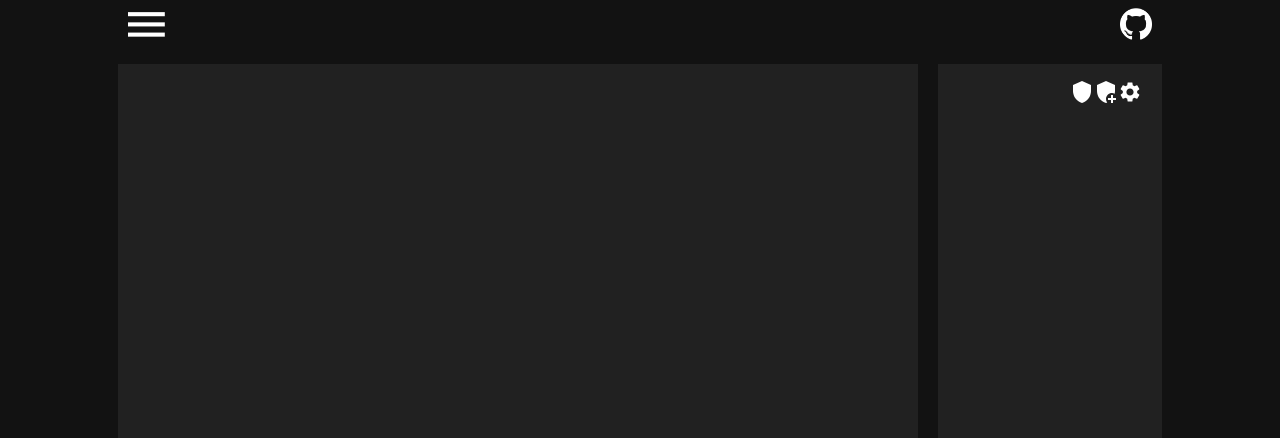
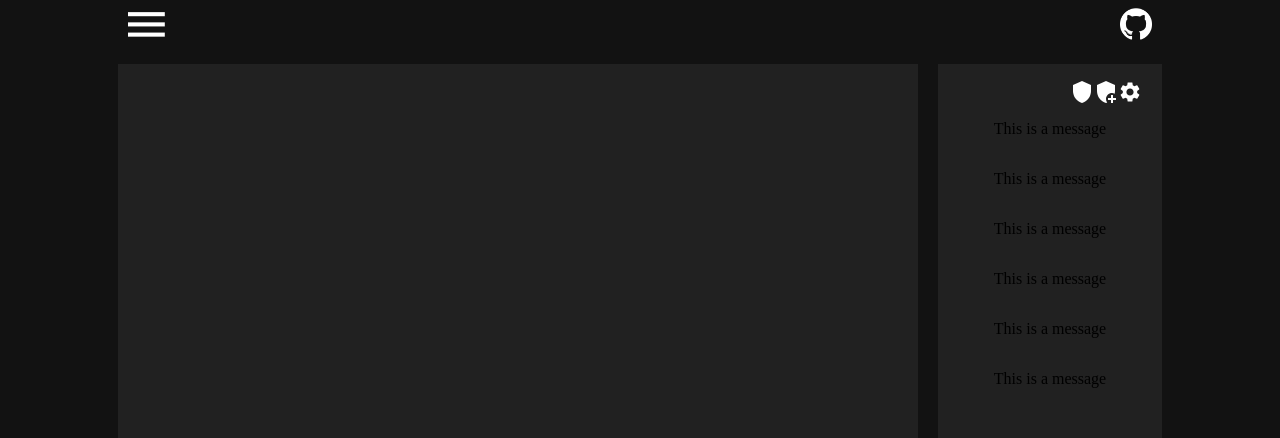
Before and after one commit to Tiqur/Ichis-Frontend, a React (Create React App) app: page /dashboard in a window 1280 px wide. Shown: the top 438 px of the page. Built offline with nearby package versions, Linux system fonts and the light colour scheme.

Commit message:
Basic ChatMessage component

```diff
--- a/src/components/ChatBox/ChatBox.jsx
+++ b/src/components/ChatBox/ChatBox.jsx
@@ -1,6 +1,7 @@
 import styles from './ChatBox.module.scss';
 import classNames from 'classnames';
-import FlexDiv from '../FlexDiv/FlexDiv'
+import FlexDiv from '../FlexDiv/FlexDiv';
+import ChatMessage from '../ChatMessage/ChatMessage.jsx';
 import { ReactComponent as SettingsIcon } from '../../assets/Settings.svg';
 import { ReactComponent as PermissionsIcon } from '../../assets/Permissions.svg';
 import { ReactComponent as AddModeraterIcon } from '../../assets/add_moderator.svg';
@@ -31,6 +32,14 @@ const ChatBox = () => {
     <FlexDiv column alignCenter className={cn(styles.container)}>
       <FlexDiv column alignCenter className={cn(styles.messageContainer)}>
         <Icons />
+          { /* Messages go here */ }
+          <ChatMessage />
+          <ChatMessage />
+          <ChatMessage />
+          <ChatMessage />
+          <ChatMessage />
+          <ChatMessage />
+          { /* */ }
         <InputMessage />
       </FlexDiv>
     </FlexDiv>
--- /dev/null
+++ b/src/components/ChatMessage/ChatMessage.jsx
@@ -0,0 +1,8 @@
+
+const ChatMessage = () => {
+  return (
+      <p>This is a message</p>
+  )
+}
+
+export default ChatMessage;
```
Also changed, not shown: src/components/ChatMessage/ChatMessage.module.scss (added).
